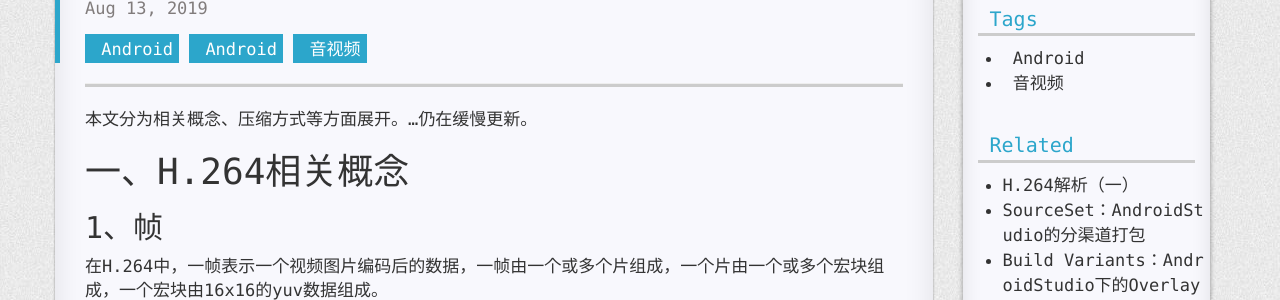
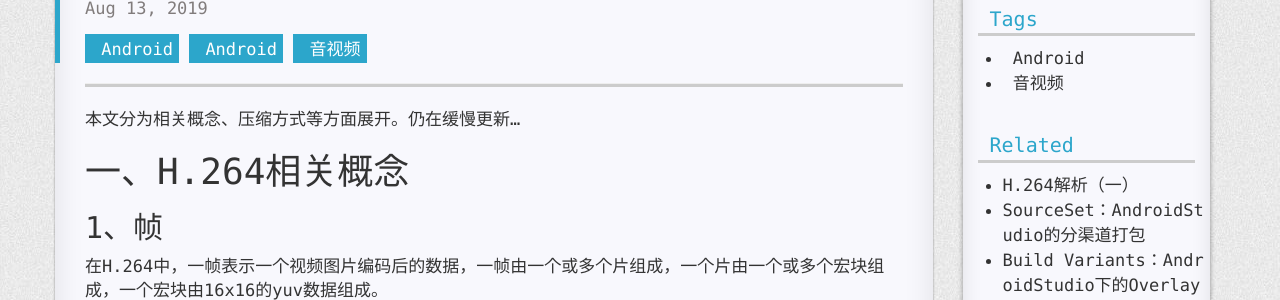
Before and after one commit to FrankdeBoers/blog, a Jekyll site: the page built from _posts/2019-08-13-H.264解析-草稿（二）.md, in a window 1280 px wide and 900 px high. Shown: the part 153-453 px from the top of the window. Built offline with Jekyll 4.4.1, drawn with Linux system fonts in a browser that asks for light colours; nearby versions of some CDN libraries; a style sheet for code colours, icons or effects is not loaded.

Commit message:
Update 2019-08-13-H.264解析-草稿（二）.md

```diff
--- a/_posts/2019-08-13-H.264解析-草稿（二）.md
+++ b/_posts/2019-08-13-H.264解析-草稿（二）.md
@@ -4,7 +4,7 @@ tags: Android 音视频
 categories: Android
 ---
 
-本文分为相关概念、压缩方式等方面展开。...仍在缓慢更新。
+本文分为相关概念、压缩方式等方面展开。仍在缓慢更新...
 
 # 一、H.264相关概念
 
```
